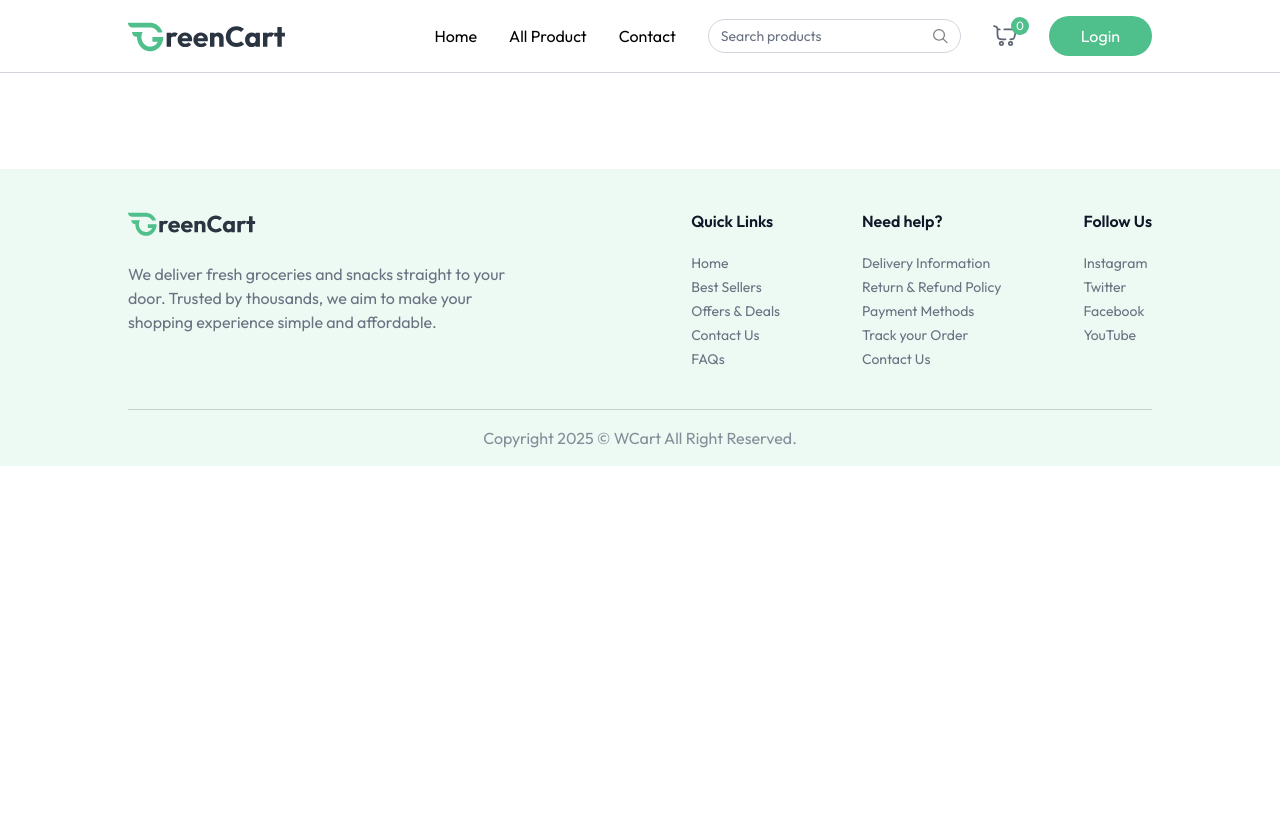
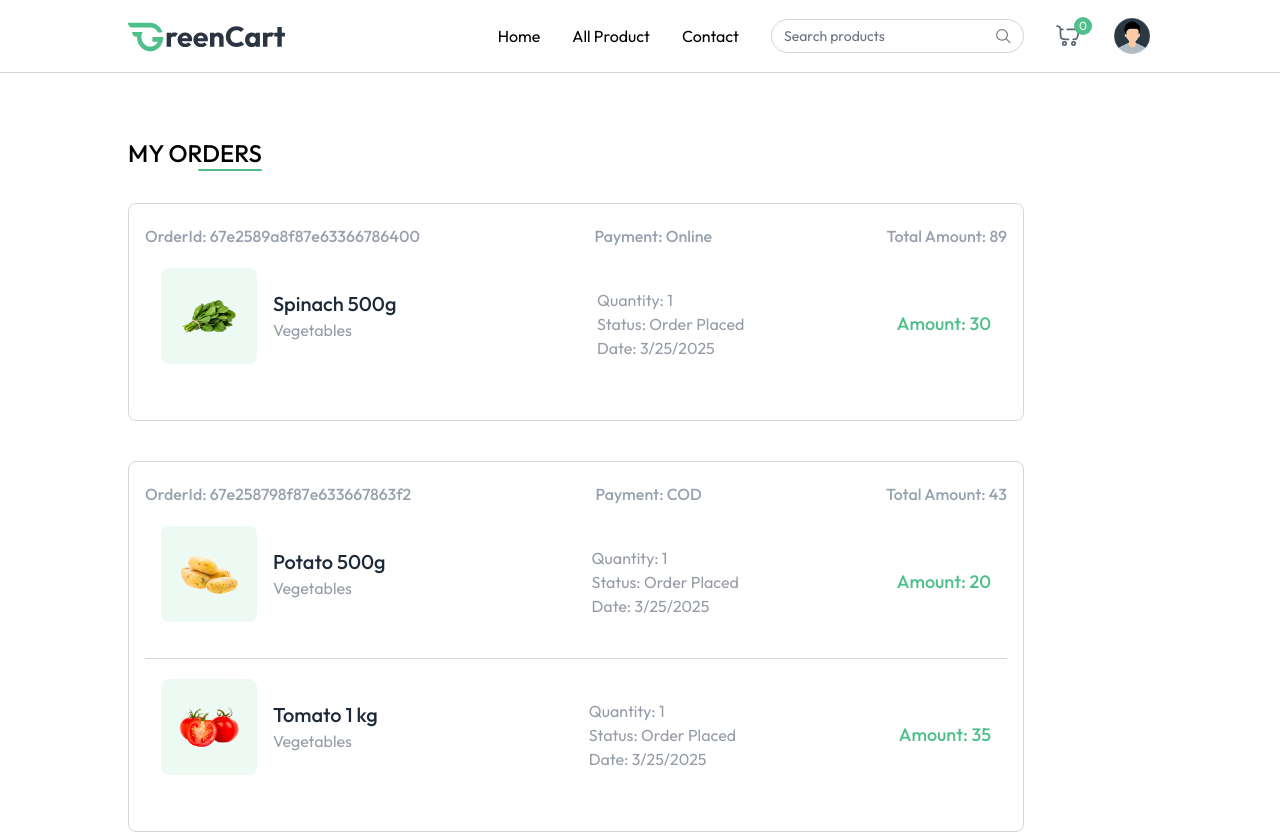
Before and after one commit to MinZexing/WCart, a React (Vite) app in the folder client/: page /my-orders in a window 1280 px wide. Shown: the top 834 px of the page. Before the commit the page ends 800 px from the top, so only its background shows below. Built offline with nearby package versions, Linux system fonts and the light colour scheme.

Commit message:
complete my order page

```diff
--- a/client/src/App.jsx
+++ b/client/src/App.jsx
@@ -10,6 +10,7 @@
 import ProductDetails from "./pages/ProductDetails";
 import Cart from "./pages/Cart";
 import AddAddress from "./pages/AddAddress";
+import MyOrders from "./pages/MyOrders";
 
 function App() {
   const isSellerPath = useLocation().pathname.includes("seller");
@@ -31,6 +32,7 @@
           <Route path="/products/:category/:id" element={<ProductDetails />} />
           <Route path="/cart" element={<Cart />} />
           <Route path="/add-address" element={<AddAddress />} />
+          <Route path="/my-orders" element={<MyOrders />} />
         </Routes>
       </div>
       {!isSellerPath && <Footer />}
--- a/client/src/components/ProductCard.jsx
+++ b/client/src/components/ProductCard.jsx
@@ -49,9 +49,11 @@
           </div>
           <div className="flex items-end justify-between mt-3">
             <p className="md:text-xl text-base font-medium text-primary">
-              {currency}${product.offerPrice}{" "}
+              {currency}
+              {product.offerPrice}{" "}
               <span className="text-gray-500/60 md:text-sm text-xs line-through">
-                {currency}${product.price}
+                {currency}
+                {product.price}
               </span>
             </p>
             <div
--- a/client/src/context/AppContext.jsx
+++ b/client/src/context/AppContext.jsx
@@ -8,7 +8,7 @@
 export const AppContextProvider = ({ children }) => {
   const currency = import.meta.env.VITE_CURRENCY;
   const navigate = useNavigate();
-  const [user, setUser] = useState(null);
+  const [user, setUser] = useState(true);
   const [isSeller, setIsSeller] = useState(false);
   const [showUserLogin, setShowUserLogin] = useState(false);
   const [products, setProducts] = useState([]);
--- /dev/null
+++ b/client/src/pages/MyOrders.jsx
@@ -0,0 +1,78 @@
+import { useEffect, useState } from "react";
+import { useAppContext } from "../context/AppContext";
+import { dummyOrders } from "../assets/assets";
+
+function MyOrders() {
+  const [myOrders, setMyOrders] = useState([]);
+  const { currency } = useAppContext();
+
+  const fetchMyOrders = async () => {
+    setMyOrders(dummyOrders);
+  };
+
+  useEffect(() => {
+    fetchMyOrders();
+  }, []);
+
+  return (
+    <div className="mt-16 pb-16">
+      <div className="flex flex-col items-end w-max mb-8">
+        <p className="text-2xl font-medium uppercase">My orders</p>
+        <div className="w-16 h-0.5 bg-primary rounded-full"></div>
+      </div>
+
+      {myOrders.map((order, index) => (
+        <div
+          key={index}
+          className="border border-gray-300 rounded-lg mb-10 p-4 py-5 max-w-4xl"
+        >
+          <p className="flex justify-between md:items-center text-gray-400 md:font-medium max-md:flex-col">
+            <span>OrderId: {order._id}</span>
+            <span>Payment: {order.paymentType}</span>
+            <span>
+              Total Amount: {currency}
+              {order.amount}
+            </span>
+          </p>
+          {order.items.map((item, index) => (
+            <div
+              key={index}
+              className={`relative bg-white text-gray-500/70 ${
+                order.items.length !== index + 1 && "border-b"
+              } border-gray-300 flex flex-col md:flex-row md:items-center justify-between p-4 py-5 md:gap-16 w-full max-w-4xl`}
+            >
+              <div className="flex items-center mb-4 mb:mb-0">
+                <div className="bg-primary/10 p-4 rounded-lg">
+                  <img
+                    src={item.product.image[0]}
+                    alt=""
+                    className="w-16 h-16"
+                  />
+                </div>
+
+                <div className="ml-4">
+                  <h2 className="text-xl font-medium text-gray-800">
+                    {item.product.name}
+                  </h2>
+                  <p>{item.product.category}</p>
+                </div>
+              </div>
+
+              <div className="flex flex-col justify-center md:ml-12 mb-4 md:mb-0">
+                <p>Quantity: {item.product.quantity || "1"}</p>
+                <p>Status: {order.status}</p>
+                <p>Date: {new Date(order.createdAt).toLocaleDateString()}</p>
+              </div>
+
+              <p className="text-primary text-lg font-medium">
+                Amount: {currency} {item.product.offerPrice * item.quantity}
+              </p>
+            </div>
+          ))}
+        </div>
+      ))}
+    </div>
+  );
+}
+
+export default MyOrders;
```
